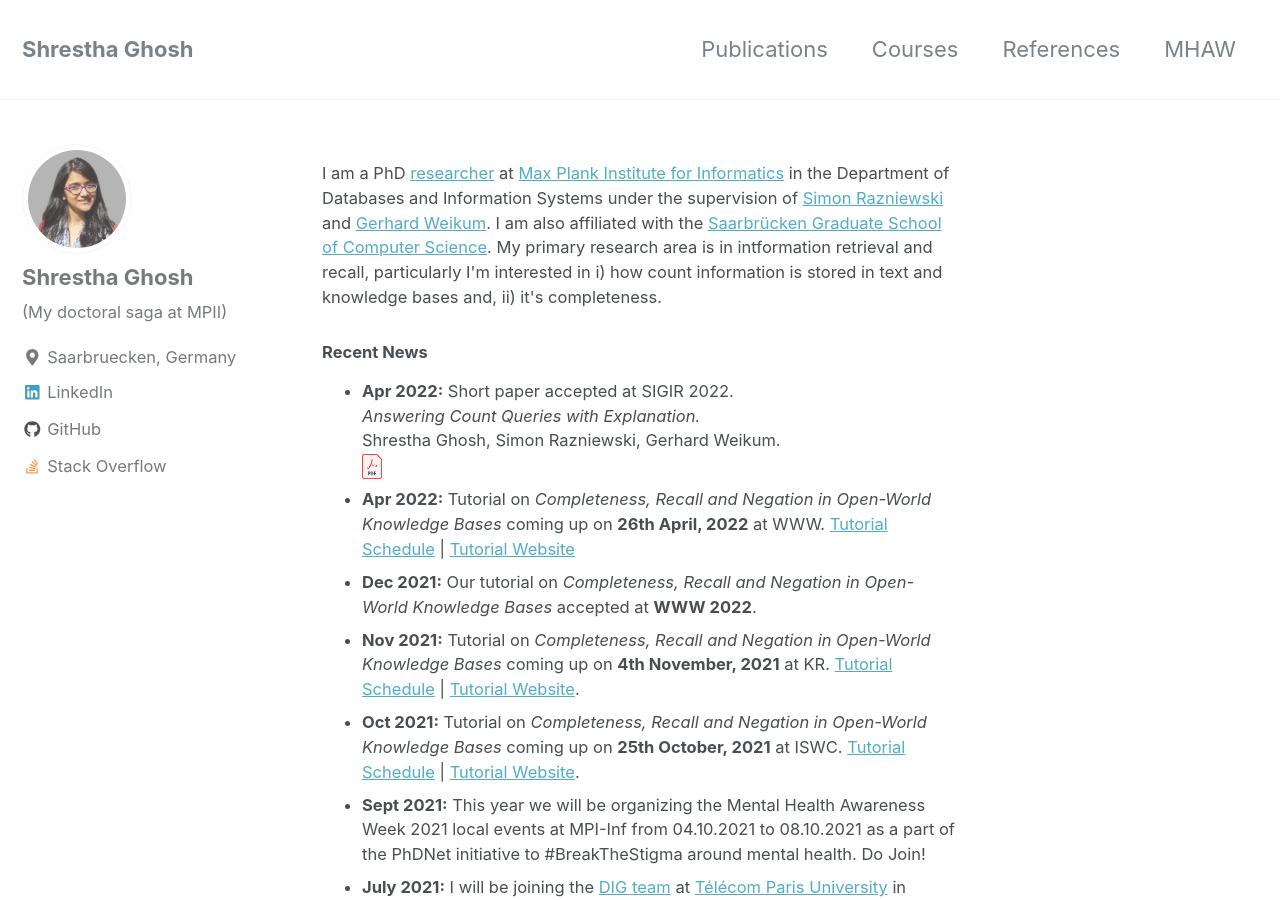
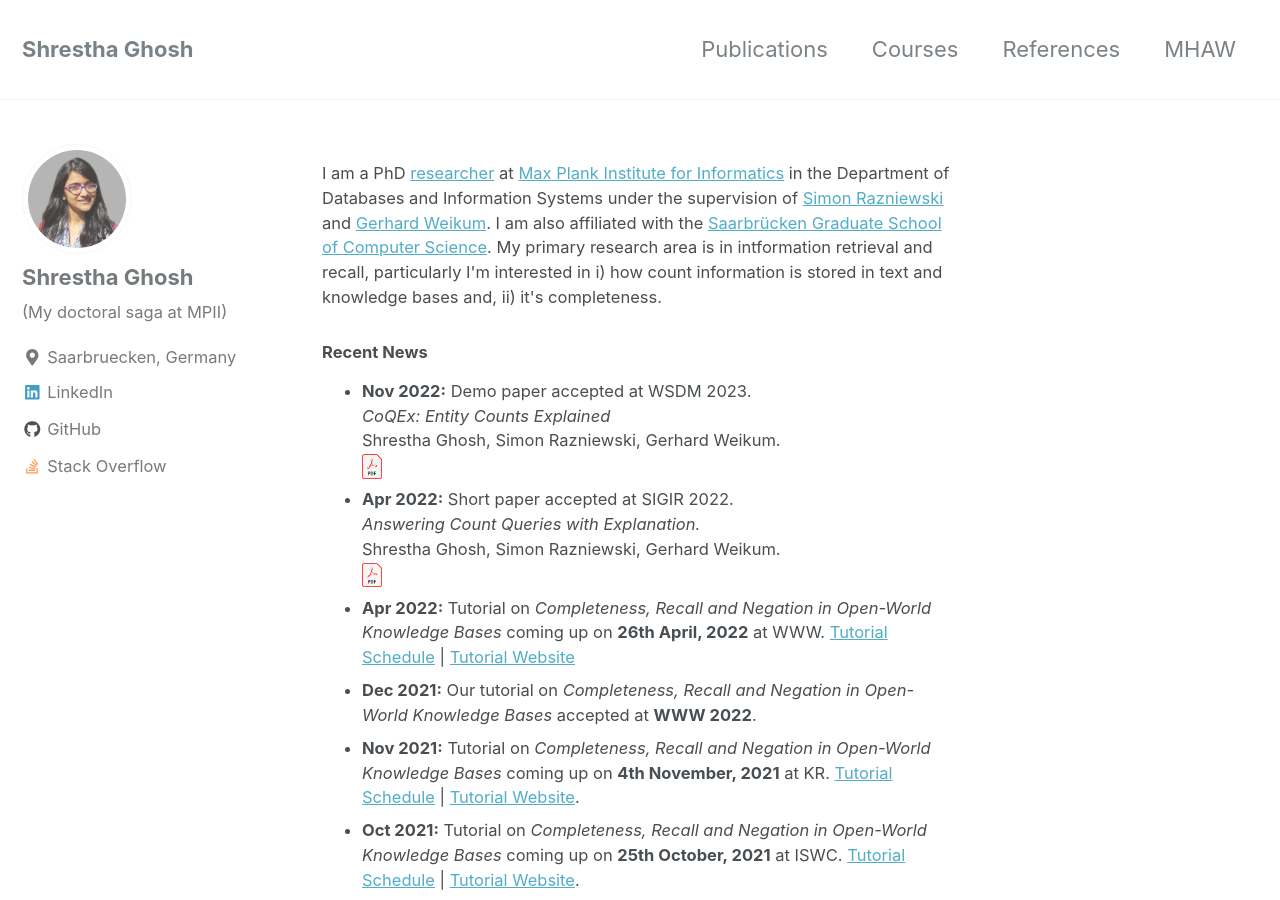
Before and after one commit to ghoshs/ghoshs.github.io, a Jekyll site: the page built from index.html, in a window 1280 px wide and 900 px high. Built offline with Jekyll 4.4.1, drawn with Linux system fonts in a browser that asks for light colours; nearby versions of some CDN libraries; the list of posts is cut into pages by our own code.

Commit message:
news update

```diff
--- a/_layouts/home.html
+++ b/_layouts/home.html
@@ -13,6 +13,12 @@
 <h4>Recent News</h4>
 
 <ul class="small">
+  <li>
+    <strong>Nov 2022:</strong> Demo paper accepted at WSDM 2023.<br>
+    <i>CoQEx: Entity Counts Explained</i><br>
+    Shrestha Ghosh, Simon Razniewski, Gerhard Weikum. <br>
+    <a href="/images/coqex_demo.pdf"><img src="images/pdf-icon.png" width="20px"></a>
+  </li>
   <li>
     <strong>Apr 2022:</strong> Short paper accepted at SIGIR 2022.<br>
     <i>Answering Count Queries with Explanation.</i><br>
```
Also changed, not shown: 1 other file.
